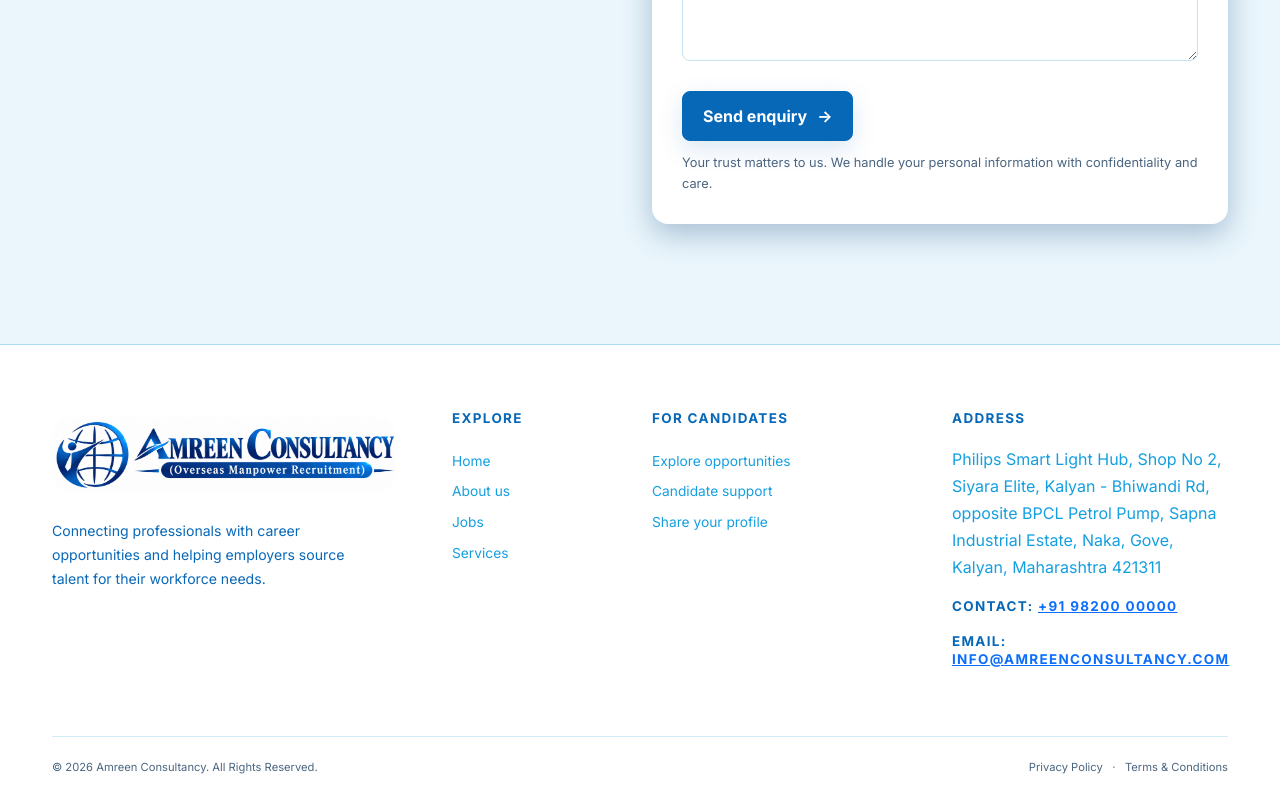
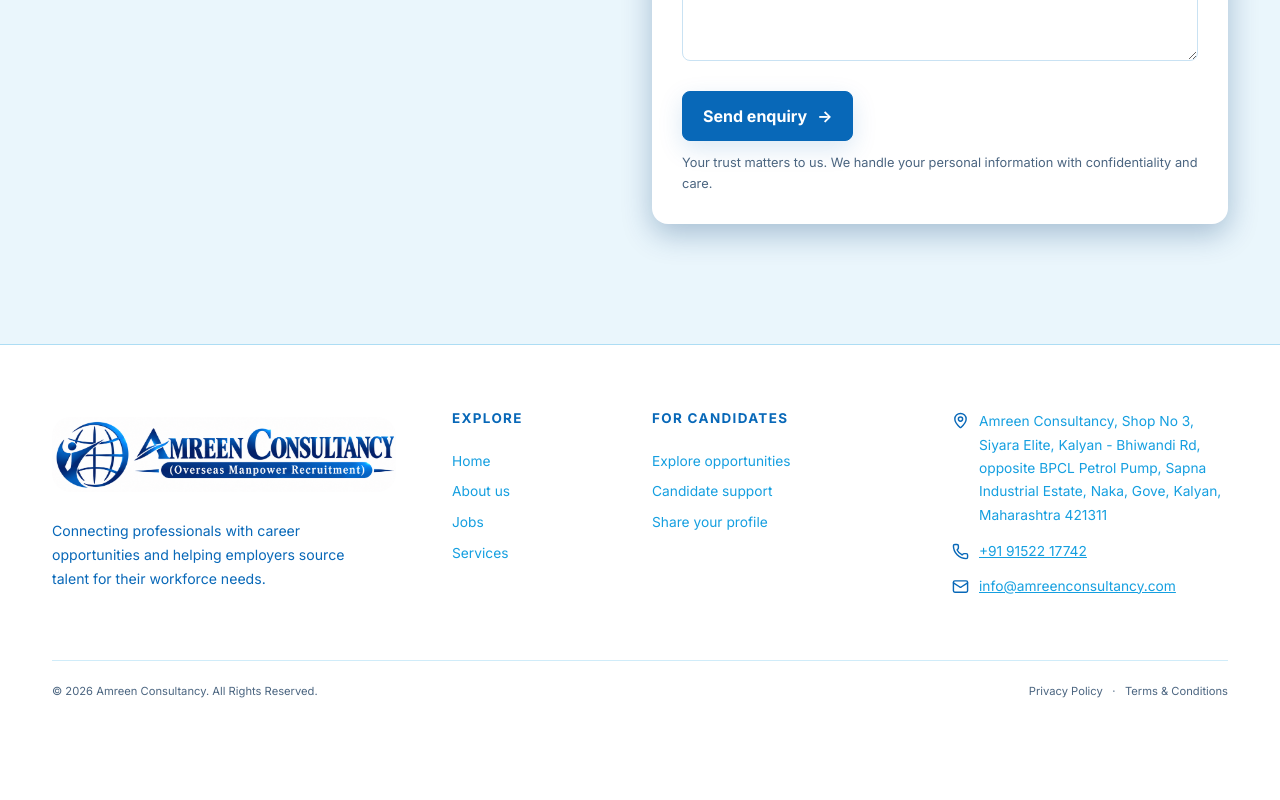
Before and after one commit to ARC-Stack-WebStudio/Amreen-Consultancy, a React (Create React App) app: page /Amreen-Consultancy/ in a window 1280 px wide. Shown: the part 6523-7323 px from the top of the page. After the commit the page ends 7247 px from the top, so only its background shows below. Built offline with nearby package versions, Linux system fonts and the light colour scheme; a web font is replaced by a local one.

Commit message:
New Chnages Accepted

```diff
--- a/src/components/Footer.jsx
+++ b/src/components/Footer.jsx
@@ -1,4 +1,6 @@
 import Brand from "./Brand";
+import { Mail, MapPin, Phone } from "lucide-react";
+
 export default function Footer({ navigate }) {
   const Link = ({ to, children }) => (
     <button onClick={() => navigate(to)}>{children}</button>
@@ -29,12 +31,22 @@ export default function Footer({ navigate }) {
           </div>
 
           <div className="col-12 col-lg-3">
-            <h3>Address</h3>
-            <p className="footer-description">Philips Smart Light Hub, Shop No 2, Siyara Elite, Kalyan - Bhiwandi Rd,
-              opposite BPCL Petrol Pump, Sapna Industrial Estate, Naka, Gove, Kalyan, Maharashtra 421311</p>
+            {/* <h3>Address</h3> */}
+            <div className="footer-contact-item">
+              <MapPin aria-hidden="true" />
+              <p className="footer-description">Amreen Consultancy, Shop No 3, Siyara Elite, Kalyan - Bhiwandi Rd,
+                opposite BPCL Petrol Pump, Sapna Industrial Estate, Naka, Gove, Kalyan, Maharashtra 421311</p>
+            </div>
 
-            <h3>Contact: <a href="tel:+919820000000">+91 98200 00000</a> </h3>
-            <h3>Email: <a href="mailto:info@amreenconsultancy.com">info@amreenconsultancy.com</a></h3>
+            {/* <h3>Contact</h3> */}
+            <div className="footer-contact-item">
+              <Phone aria-hidden="true" />
+              <a href="tel:+919152217742">+91 91522 17742</a>
+            </div>
+            <div className="footer-contact-item">
+              <Mail aria-hidden="true" />
+              <a href="mailto:info@amreenconsultancy.com">info@amreenconsultancy.com</a>
+            </div>
 
             {/* <button
               className="footer-contact"
--- a/src/styles/global.css
+++ b/src/styles/global.css
@@ -2230,6 +2230,32 @@ footer button:hover {
   color: var(--color-sky-blue);
 }
 
+.footer-contact-item {
+  display: flex;
+  align-items: flex-start;
+  gap: 10px;
+  margin-bottom: 14px;
+  color: var(--color-sky-blue);
+  font-size: 0.86rem;
+}
+
+.footer-contact-item > svg {
+  width: 17px;
+  height: 17px;
+  flex: 0 0 17px;
+  margin-top: 2px;
+  color: var(--color-royal-blue);
+}
+
+.footer-contact-item > p {
+  margin-bottom: 0;
+}
+
+.footer-contact-item > a {
+  color: inherit;
+  overflow-wrap: anywhere;
+}
+
 .confident {
   padding: 0 30px 30px 0;
 }
```
